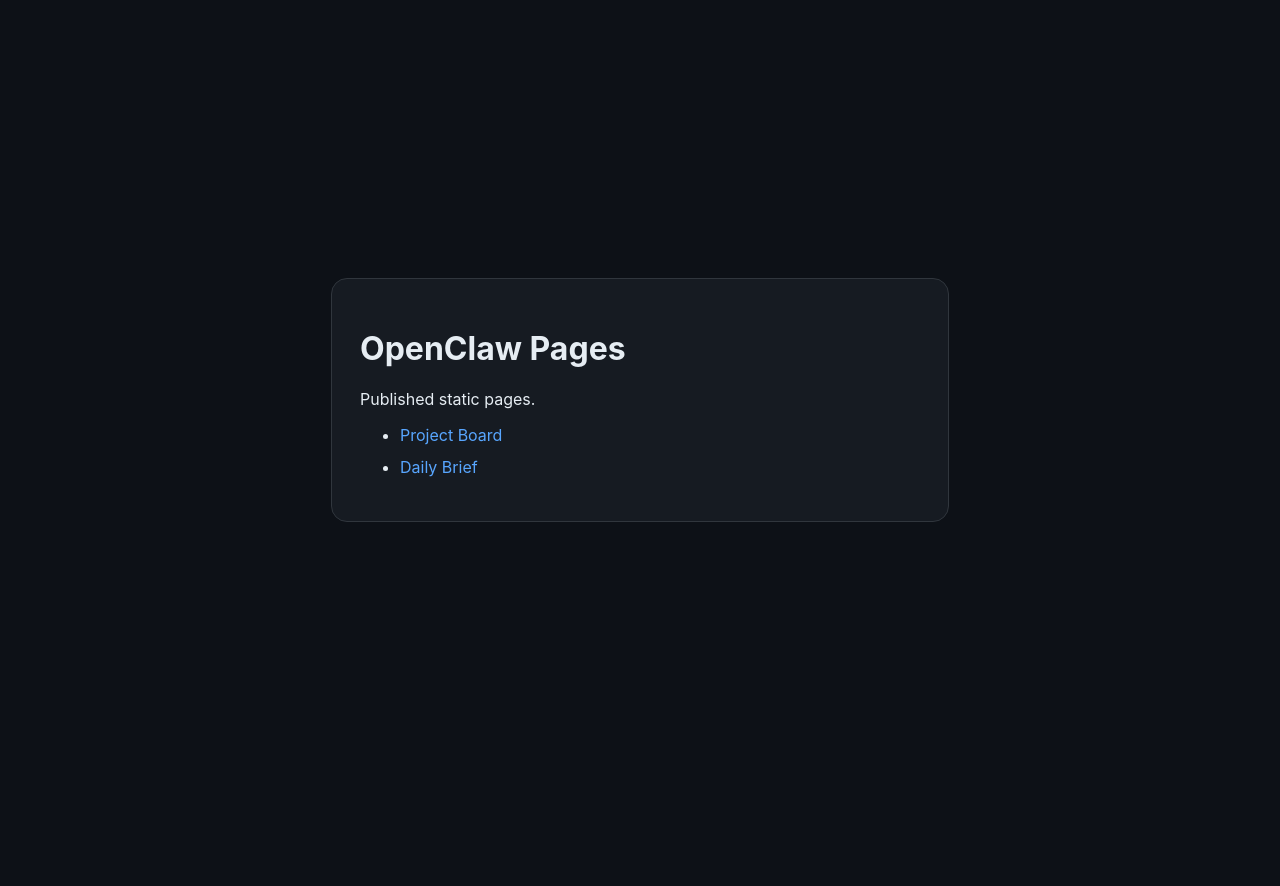
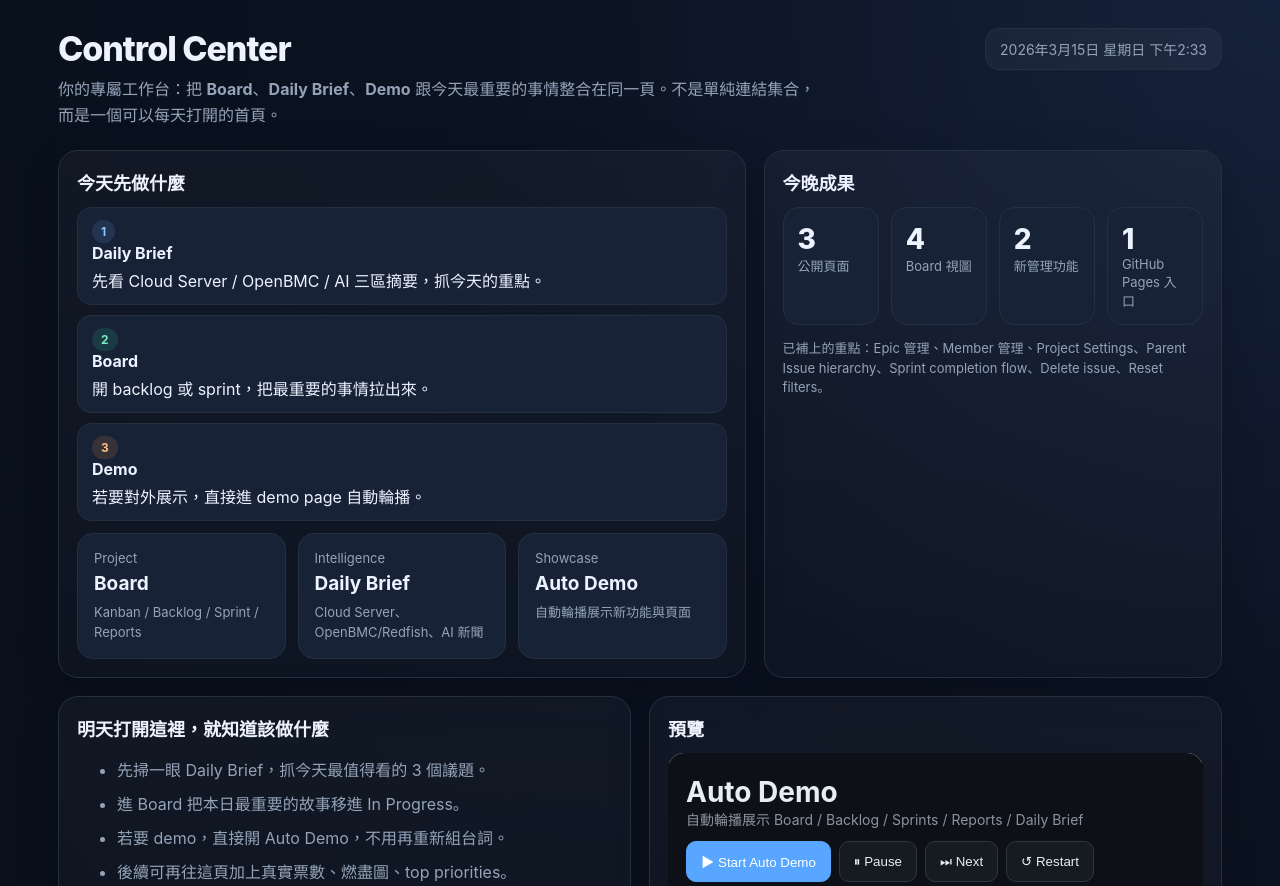
Before and after one commit to sean-lee-software-embedded/openclaw, a plain HTML site: page site/index.html in a window 1280 px wide. Shown: the top 886 px of the page. Before the commit the page ends 800 px from the top, so only its background shows below. Drawn offline with Linux system fonts and the light colour scheme.

Commit message:
feat: add control center homepage

```diff
--- a/site/index.html
+++ b/site/index.html
@@ -1,26 +1,84 @@
 <!doctype html>
-<html lang="zh-TW">
+<html lang="zh-Hant">
 <head>
   <meta charset="utf-8" />
   <meta name="viewport" content="width=device-width, initial-scale=1" />
-  <title>OpenClaw Pages</title>
+  <title>Control Center</title>
   <style>
-    body{font-family:-apple-system,BlinkMacSystemFont,"Segoe UI",sans-serif;background:#0d1117;color:#e6edf3;display:flex;min-height:100vh;align-items:center;justify-content:center;margin:0}
-    .card{background:#161b22;border:1px solid #30363d;border-radius:16px;padding:28px;max-width:560px;width:min(92vw,560px)}
-    a{color:#58a6ff;text-decoration:none} a:hover{text-decoration:underline}
-    li{margin:12px 0}
+    :root{--bg:#0b1220;--panel:#121a2b;--panel2:#182236;--text:#edf2ff;--muted:#94a3b8;--accent:#60a5fa;--green:#34d399;--orange:#fb923c;--pink:#f472b6;--border:#243041}
+    *{box-sizing:border-box} body{margin:0;font-family:-apple-system,BlinkMacSystemFont,"Segoe UI",sans-serif;background:radial-gradient(circle at top right,#16213b 0,#0b1220 45%,#09101b 100%);color:var(--text)}
+    .wrap{max-width:1200px;margin:0 auto;padding:28px 18px 40px}
+    .hero{display:flex;justify-content:space-between;gap:18px;align-items:flex-start;flex-wrap:wrap;margin-bottom:22px}
+    .title{font-size:34px;font-weight:800;letter-spacing:-.03em;margin:0 0 8px}.sub{color:var(--muted);line-height:1.6;max-width:760px}
+    .time{background:rgba(255,255,255,.04);border:1px solid var(--border);padding:10px 14px;border-radius:14px;color:var(--muted);font-size:14px}
+    .grid{display:grid;grid-template-columns:1.2fr .8fr;gap:18px}
+    .panel{background:linear-gradient(180deg,rgba(255,255,255,.03),rgba(255,255,255,.015));border:1px solid var(--border);border-radius:20px;padding:18px;box-shadow:0 12px 40px rgba(0,0,0,.18)}
+    .panel h2{margin:0 0 12px;font-size:18px}
+    .cta{display:grid;grid-template-columns:repeat(3,1fr);gap:12px;margin-top:12px}
+    .cardlink{display:block;text-decoration:none;color:var(--text);background:var(--panel2);border:1px solid var(--border);padding:16px;border-radius:16px;transition:.18s}
+    .cardlink:hover{transform:translateY(-2px);border-color:#36527a}
+    .k{font-size:13px;color:var(--muted);margin-bottom:6px}.v{font-size:19px;font-weight:700}.mini{font-size:13px;color:var(--muted);line-height:1.5;margin-top:8px}
+    .stats{display:grid;grid-template-columns:repeat(4,1fr);gap:12px}.stat{background:var(--panel2);border:1px solid var(--border);border-radius:16px;padding:14px}.stat .n{font-size:28px;font-weight:800}.stat .l{color:var(--muted);font-size:13px}
+    .list{display:flex;flex-direction:column;gap:10px}.item{background:var(--panel2);border:1px solid var(--border);border-radius:14px;padding:12px 14px}.item strong{display:block;margin-bottom:5px}.badge{display:inline-block;padding:4px 9px;border-radius:999px;font-size:12px;font-weight:700;margin-right:6px}.b1{background:rgba(96,165,250,.14);color:#8ec5ff}.b2{background:rgba(52,211,153,.14);color:#7be7be}.b3{background:rgba(251,146,60,.14);color:#ffc088}.b4{background:rgba(244,114,182,.14);color:#ffafd9}
+    .two{display:grid;grid-template-columns:1fr 1fr;gap:18px;margin-top:18px}.frame{width:100%;height:360px;border:0;border-radius:16px;background:#fff}.script li{margin:10px 0;color:var(--muted)}
+    @media (max-width:980px){.grid,.two,.cta,.stats{grid-template-columns:1fr}.frame{height:300px}}
   </style>
 </head>
 <body>
-  <div class="card">
-    <h1>OpenClaw Pages</h1>
-    <p>Published static pages.</p>
-    <ul>
-      <li><a href="./board.html">Project Board</a></li>
-      <li><a href="./news.html">Daily Brief</a></li>
-    </ul>
+  <div class="wrap">
+    <div class="hero">
+      <div>
+        <h1 class="title">Control Center</h1>
+        <div class="sub">你的專屬工作台：把 <b>Board</b>、<b>Daily Brief</b>、<b>Demo</b> 跟今天最重要的事情整合在同一頁。不是單純連結集合，而是一個可以每天打開的首頁。</div>
+      </div>
+      <div class="time" id="nowBox">Loading…</div>
+    </div>
+
+    <div class="grid">
+      <div class="panel">
+        <h2>今天先做什麼</h2>
+        <div class="list">
+          <div class="item"><span class="badge b1">1</span><strong>Daily Brief</strong> 先看 Cloud Server / OpenBMC / AI 三區摘要，抓今天的重點。</div>
+          <div class="item"><span class="badge b2">2</span><strong>Board</strong> 開 backlog 或 sprint，把最重要的事情拉出來。</div>
+          <div class="item"><span class="badge b3">3</span><strong>Demo</strong> 若要對外展示，直接進 demo page 自動輪播。</div>
+        </div>
+        <div class="cta">
+          <a class="cardlink" href="./board.html"><div class="k">Project</div><div class="v">Board</div><div class="mini">Kanban / Backlog / Sprint / Reports</div></a>
+          <a class="cardlink" href="./news.html"><div class="k">Intelligence</div><div class="v">Daily Brief</div><div class="mini">Cloud Server、OpenBMC/Redfish、AI 新聞</div></a>
+          <a class="cardlink" href="./demo.html"><div class="k">Showcase</div><div class="v">Auto Demo</div><div class="mini">自動輪播展示新功能與頁面</div></a>
+        </div>
+      </div>
+      <div class="panel">
+        <h2>今晚成果</h2>
+        <div class="stats">
+          <div class="stat"><div class="n">3</div><div class="l">公開頁面</div></div>
+          <div class="stat"><div class="n">4</div><div class="l">Board 視圖</div></div>
+          <div class="stat"><div class="n">2</div><div class="l">新管理功能</div></div>
+          <div class="stat"><div class="n">1</div><div class="l">GitHub Pages 入口</div></div>
+        </div>
+        <div class="mini" style="margin-top:14px">已補上的重點：Epic 管理、Member 管理、Project Settings、Parent Issue hierarchy、Sprint completion flow、Delete issue、Reset filters。</div>
+      </div>
+    </div>
+
+    <div class="two">
+      <div class="panel">
+        <h2>明天打開這裡，就知道該做什麼</h2>
+        <ul class="script">
+          <li>先掃一眼 Daily Brief，抓今天最值得看的 3 個議題。</li>
+          <li>進 Board 把本日最重要的故事移進 In Progress。</li>
+          <li>若要 demo，直接開 Auto Demo，不用再重新組台詞。</li>
+          <li>後續可再往這頁加上真實票數、燃盡圖、top priorities。</li>
+        </ul>
+      </div>
+      <div class="panel">
+        <h2>預覽</h2>
+        <iframe class="frame" src="./demo.html"></iframe>
+      </div>
+    </div>
   </div>
+<script>
+const now = new Date();
+document.getElementById('nowBox').textContent = now.toLocaleString('zh-TW', { dateStyle:'full', timeStyle:'short' });
+</script>
 </body>
 </html>
-
-<!-- redeploy marker 2 -->
```
